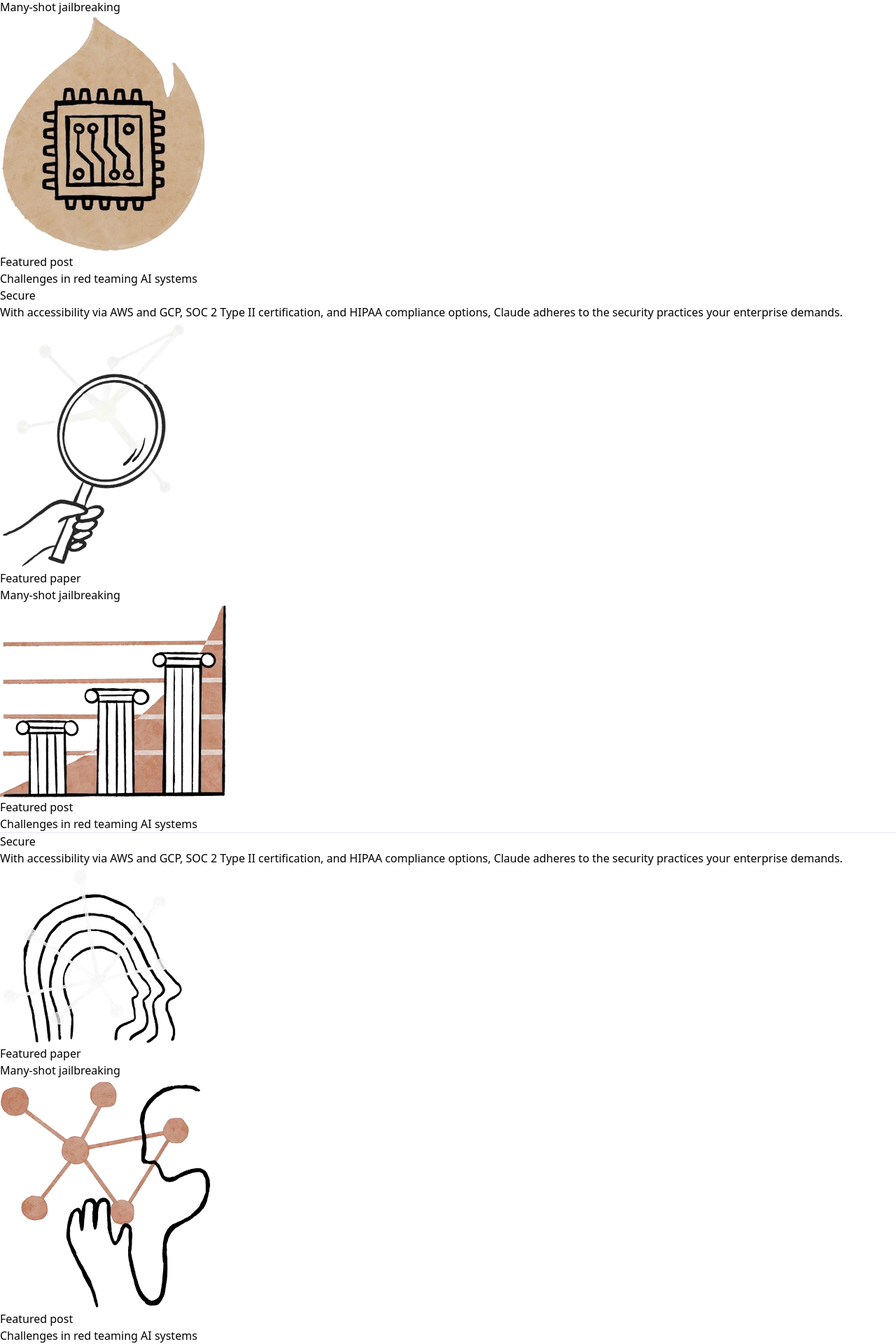
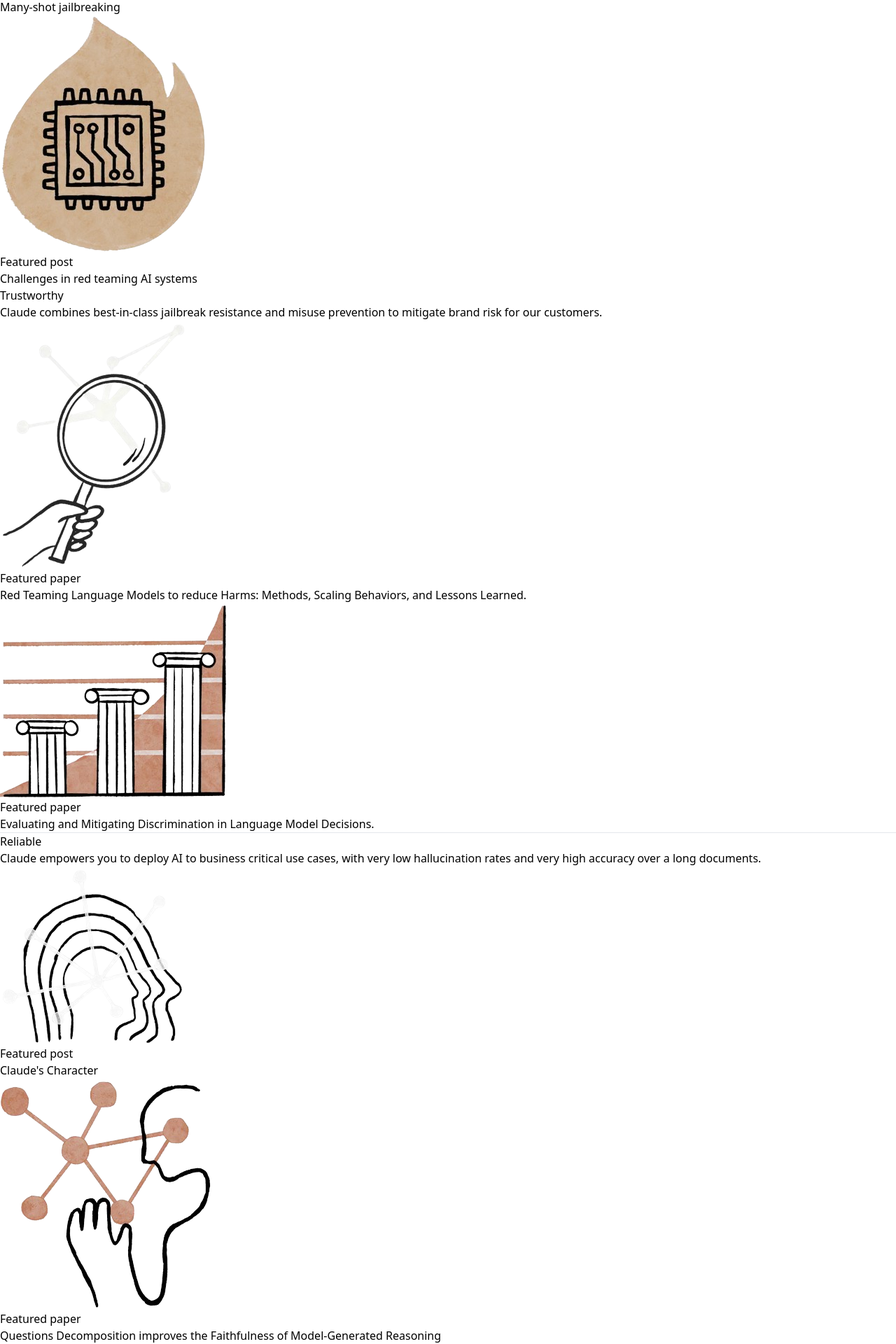
Before and after one commit to pkprashantkr/Claude-clone, a React (Vite) app: page / in a window 1280 px wide. Shown: the part 4564-6484 px from the top of the page at 70% size. Built offline with nearby package versions, Linux system fonts and the light colour scheme.

Commit message:
modified

```diff
--- a/src/App.jsx
+++ b/src/App.jsx
@@ -123,18 +123,18 @@
       <div class="flex flex-col gap-6 font-sans items-center justify-center mt-16">
         <div class="flex items-start justify-around gap-10 flex-wrap mt-16">
             <div class="flex flex-col w-[450px]">
-                <h1 class="text-2xl font-semibold">Secure</h1>
-                <p class="text-xl">With accessibility via AWS and GCP, SOC 2 Type II certification, and HIPAA compliance options, Claude adheres to the security practices your enterprise demands.</p>
+                <h1 class="text-2xl font-semibold">Trustworthy</h1>
+                <p class="text-xl">Claude combines best-in-class jailbreak resistance and misuse prevention to mitigate brand risk for our customers.</p>
             </div>
             <div class="flex flex-col bg-[#E6E4DD] p-6 rounded-3xl w-[400px] h-[350px] group cursor-pointer">
                 <img src={why3} alt="why1" class="h-40 w-40 mb-12 mt-10 place-self-center  group-hover:scale-110 duration-200"/>
                 <h3>Featured paper</h3>
-                <h1 class="text-2xl">Many-shot jailbreaking</h1>
+                <h1 class="text-2xl">Red Teaming Language Models to reduce Harms: Methods, Scaling Behaviors, and Lessons Learned.</h1>
             </div>
             <div class="flex flex-col bg-[#EBDBBC] p-6 rounded-3xl w-[400px] h-[350px] group cursor-pointer">
                 <img src={why4} alt="why1" class="h-40 w-32 mb-8 mt-10 place-self-center group-hover:scale-110 duration-200"/>
-                <h3>Featured post</h3>
-                <h1 class="text-2xl">Challenges in red teaming AI systems</h1>
+                <h3>Featured paper</h3>
+                <h1 class="text-2xl">Evaluating and Mitigating Discrimination in Language Model Decisions.</h1>
             </div>
         </div>
       </div>
@@ -144,18 +144,18 @@
       <div class="flex flex-col gap-6 font-sans items-center justify-center mt-16">
         <div class="flex items-start justify-around gap-10 flex-wrap mt-16">
             <div class="flex flex-col w-[450px]">
-                <h1 class="text-2xl font-semibold">Secure</h1>
-                <p class="text-xl">With accessibility via AWS and GCP, SOC 2 Type II certification, and HIPAA compliance options, Claude adheres to the security practices your enterprise demands.</p>
+                <h1 class="text-2xl font-semibold">Reliable</h1>
+                <p class="text-xl">Claude empowers you to deploy AI to business critical use cases, with very low hallucination rates and very high accuracy over a long documents.</p>
             </div>
             <div class="flex flex-col bg-[#CC785C] p-6 rounded-3xl w-[400px] h-[350px] group cursor-pointer">
                 <img src={why5} alt="why1" class="h-40 w-40 mb-12 mt-10 place-self-center  group-hover:scale-110 duration-200"/>
-                <h3>Featured paper</h3>
-                <h1 class="text-2xl">Many-shot jailbreaking</h1>
+                <h3>Featured post</h3>
+                <h1 class="text-2xl">Claude's Character</h1>
             </div>
             <div class="flex flex-col bg-[#F0EFEA] p-6 rounded-3xl w-[400px] h-[350px] group cursor-pointer">
                 <img src={why6} alt="why1" class="h-40 w-32 mb-8 mt-10 place-self-center group-hover:scale-110 duration-200"/>
-                <h3>Featured post</h3>
-                <h1 class="text-2xl">Challenges in red teaming AI systems</h1>
+                <h3>Featured paper</h3>
+                <h1 class="text-2xl">Questions Decomposition improves the Faithfulness of Model-Generated Reasoning</h1>
             </div>
         </div>
       </div>
```
